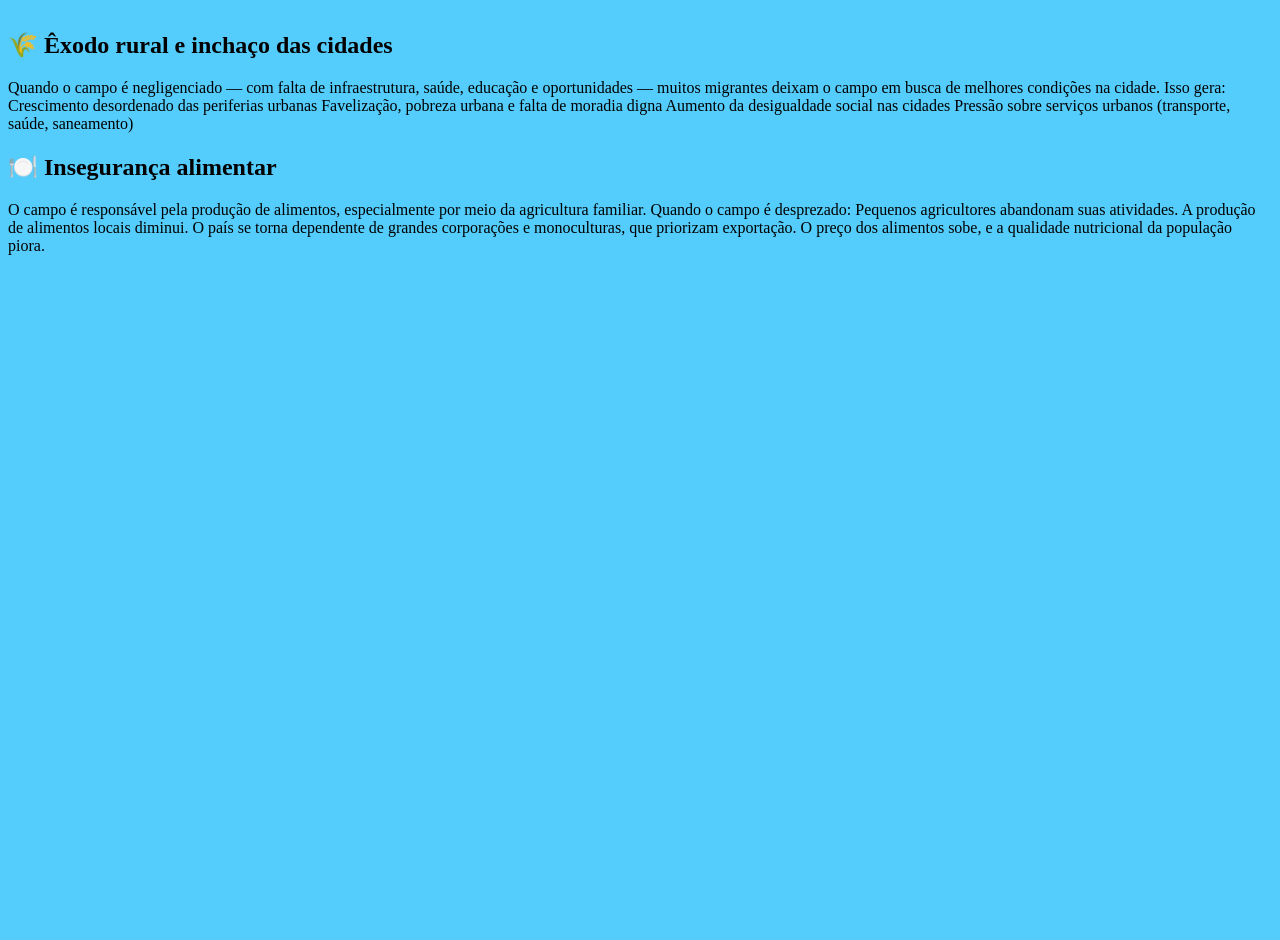
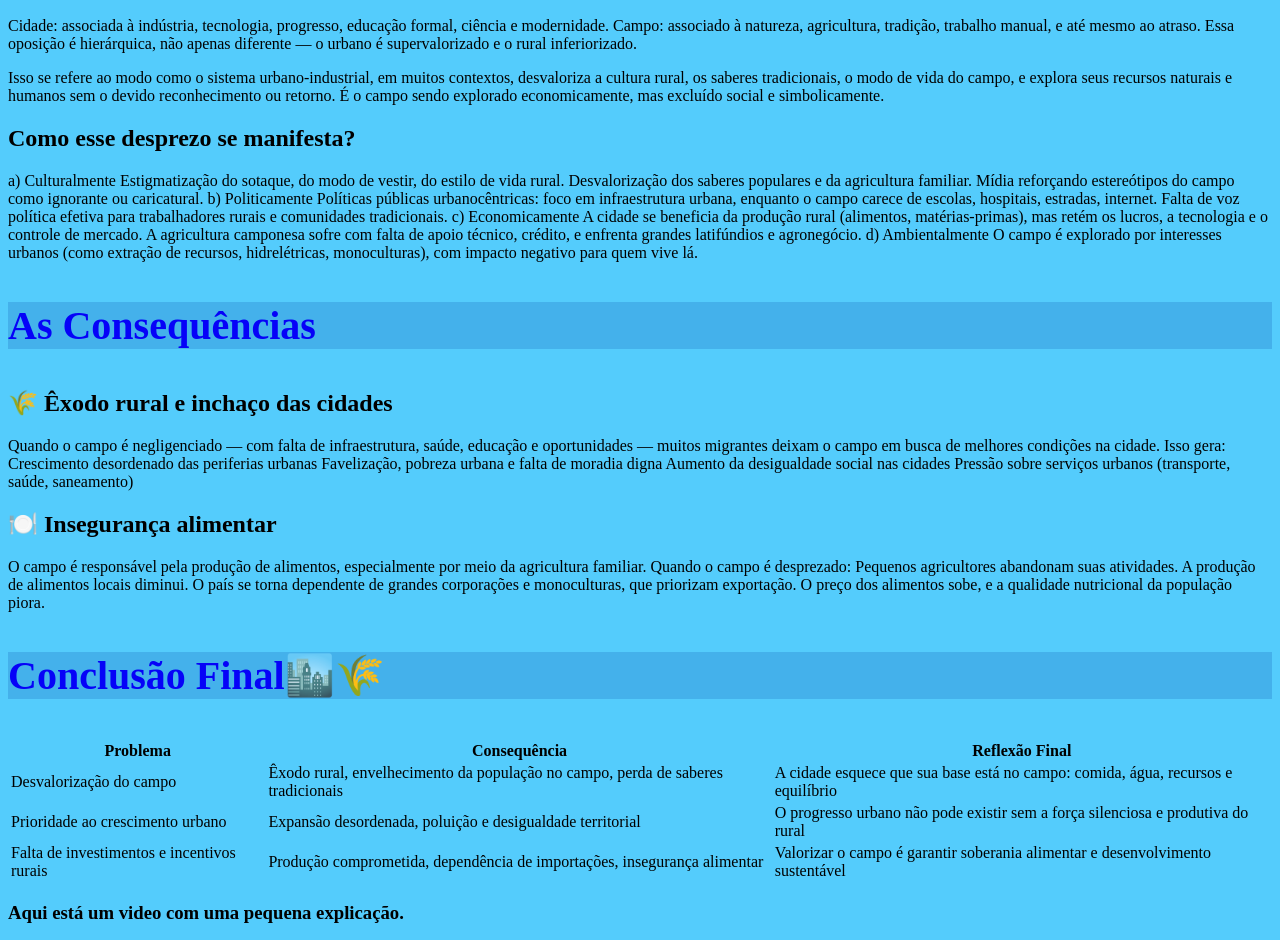
Before and after one commit to rafaelaml/Projeto-Agrinho-2025, a plain HTML site: page index.html in a window 1280 px wide. Shown: the part 1429-2369 px from the top of the page. Before the commit the page ends 1700 px from the top, so only its background shows below. Drawn offline with Linux system fonts and the light colour scheme; grey boxes are pictures that could not be loaded.

Commit message:
projeto final

```diff
--- a/index.html
+++ b/index.html
@@ -34,7 +34,7 @@
         <p>Aqui está como a sociedade urbana, ao longo dos anos, tem negligenciado o campo, desvalorizando-o e, muitas vezes, ignorando a importância vital que exerce para o sustento e o desenvolvimento da humanidade. </p>
 
 
-        <img src= alt="Imagem exemplo">
+        <img src="img/ChatGPT Image 21 de jun. de 2025, 14_29_52.png"
 
 
         <article class="artigo">
@@ -96,5 +96,46 @@ O preço dos alimentos sobe, e a qualidade nutricional da população piora.
 
 </p>
 
+<!-- Seção 2 -->
+<section id="conclusao" class="mt-5"></section>
+<h1>Conclusão Final🏙️🌾</h1>
+    <table>
+        <thead>
+            <tr>
+                <th>Problema</th>
+                <th>Consequência</th>
+                <th>Reflexão Final</th>
+            </tr>
+        </thead>
+        <tbody>
+            <tr>
+                <td>Desvalorização do campo</td>
+                <td>Êxodo rural, envelhecimento da população no campo, perda de saberes tradicionais</td>
+                <td>A cidade esquece que sua base está no campo: comida, água, recursos e equilíbrio</td>
+            </tr>
+            <tr>
+                <td>Prioridade ao crescimento urbano</td>
+                <td>Expansão desordenada, poluição e desigualdade territorial</td>
+                <td>O progresso urbano não pode existir sem a força silenciosa e produtiva do rural</td>
+            </tr>
+            <tr>
+                <td>Falta de investimentos e incentivos rurais</td>
+                <td>Produção comprometida, dependência de importações, insegurança alimentar</td>
+                <td>Valorizar o campo é garantir soberania alimentar e desenvolvimento sustentável</td>
+            </tr>
+        </tbody>
+    </table>
+
+    <h3>Aqui está um video com uma pequena explicação.</h3>
+
+    <div class="video-container">
+        <iframe
+            src="https://youtu.be/v6e-zVW78zY?si=nztUvlzd8MH8ENGB"
+            frameborder="0"
+            allow="accelerometer; autoplay; clipboard-write; encrypted-media; gyroscope; picture-in-picture"
+            allowfullscreen>
+        </iframe>
+    </div>
+
 
 </body>
--- a/style.css
+++ b/style.css
@@ -13,3 +13,8 @@ h1 {
     color: rgb(6, 2, 248);
     font-size: 40px;
 }
+
+img {
+    width: 600;
+    height: 500px;
+}
```
Also changed, not shown: 2 other files.
